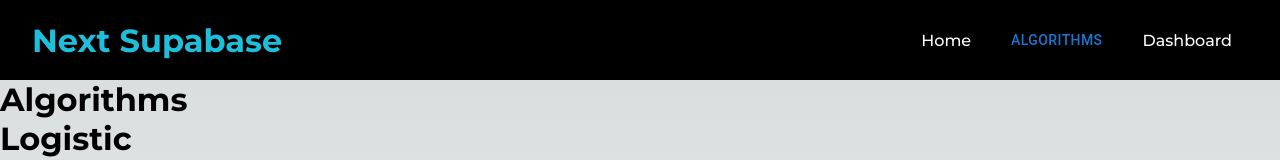
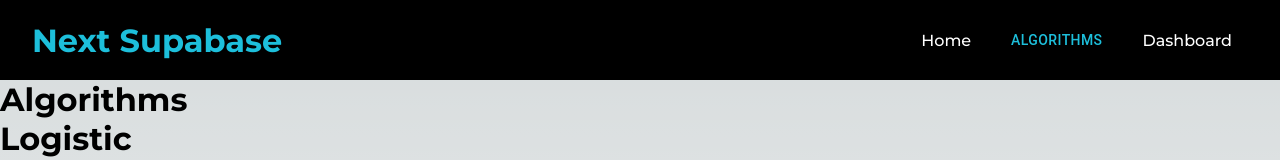
Before and after one commit to KevinFreistroffer/next, a Next.js app: page /logistic-regression in a window 1280 px wide. Shown: the top 160 px of the page. Built offline with nearby package versions, Linux system fonts and the light colour scheme.

Commit message:
del weather, try !important to fix color white

```diff
--- a/src/components/Header/Header.module.css
+++ b/src/components/Header/Header.module.css
@@ -35,10 +35,10 @@
 }
 
 .algorithms-button {
-  color: white;
+  color: white !important;
   text-transform: none;
 }
 .active {
-  color: #1dbfdb;
+  color: #1dbfdb !important;
   font-weight: bold;
 }
```
Also changed, not shown: src/app/(algorithms)/linear-regression/components/Weather.tsx (deleted, +0 -33 lines), src/app/(algorithms)/linear-regression/page.tsx (+1 -6 lines).
